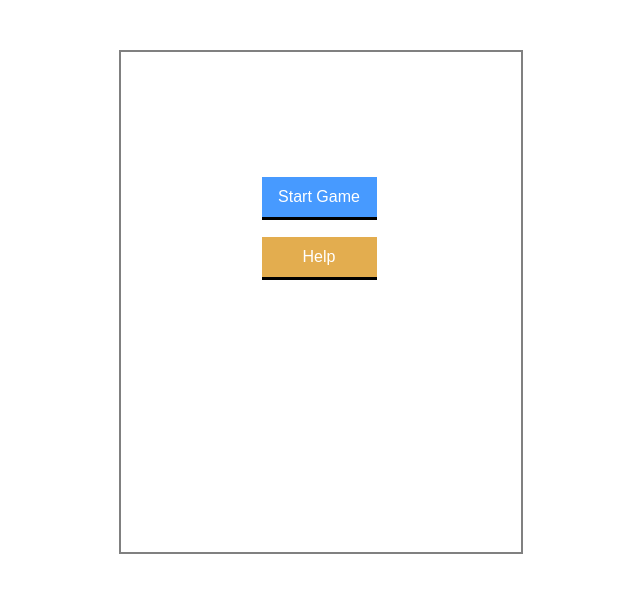
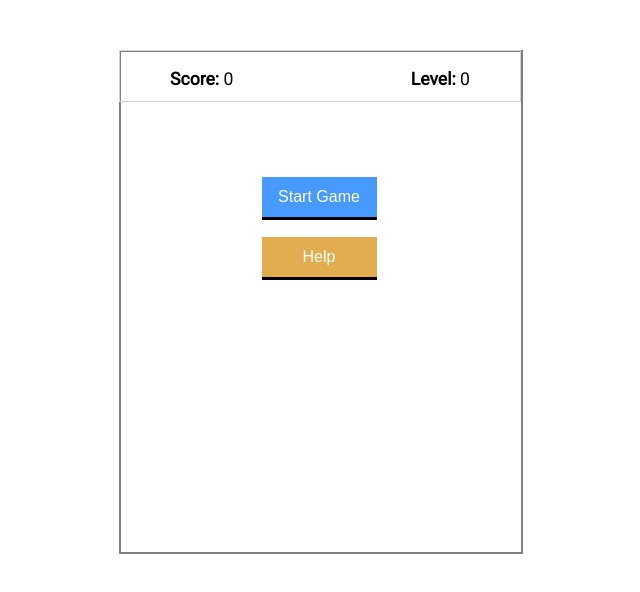
Before and after one commit to mitchellpottratz/block-game, a plain HTML site: page index.html in a window 1280 px wide. Shown: the whole page, without its empty margins (321-961 px from the left). Drawn offline with nearby package versions, Linux system fonts and the light colour scheme.

Commit message:
score and level UI is made

```diff
--- a/css/style.css
+++ b/css/style.css
@@ -1,3 +1,7 @@
+body {
+	font-family: 'Roboto', sans-serif;
+}
+
 .container {
 	width: 600px;
 	margin: 50px auto;
@@ -55,3 +59,23 @@ canvas {
 	top: 60px;
 	left: calc(50% - 57.5px);
 }
+
+.score-level-container {
+	width: 300px;
+	height: 50px;
+	padding-left: 50px;
+	padding-right: 50px;
+	border: 1px solid lightgrey;
+	position: absolute;
+	top: 0;
+	display: flex;
+	justify-content: space-between;
+}
+
+.score-level-container > p {
+	font-size: 1.1rem;
+}
+
+.score-level-container > p > span {
+	font-weight: bold;
+}
--- a/index.html
+++ b/index.html
@@ -3,11 +3,16 @@
 <head>
 	<title></title>
 	<link rel="stylesheet" type="text/css" href="css/style.css">
+	<link href="https://fonts.googleapis.com/css?family=Roboto&display=swap" rel="stylesheet">
 	<script src="https://ajax.googleapis.com/ajax/libs/jquery/3.4.1/jquery.min.js"></script>
 </head>
 <body>
 	<div class="container">
 		<div class="canvas-container">
+			<div class="score-level-container">
+				<p id="score"><span>Score: </span>0</p>
+				<p id="level"><span>Level: </span>0</p>
+			</div>
 			<canvas id="canvas" height="500" width="400">
 			</canvas>
 			<div class="start-menu">
--- a/js/app.js
+++ b/js/app.js
@@ -61,6 +61,10 @@ const game = {
 				clearInterval(interval);
 			}
 
+			// update the socre and level
+			this.updateScore();
+			this.updateLevel();
+
 
 		}, 5);
 	},
@@ -70,11 +74,14 @@ const game = {
 
 	},
 
+	// increments the score
 	updateScore() {
 		this.score++;
 	},
 
+	// changes the level
 	updateLevel() {
+		// every 10 points, increase the level by one
 		if (this.score % 10 === 0) {
 			this.level++;
 		}
```
